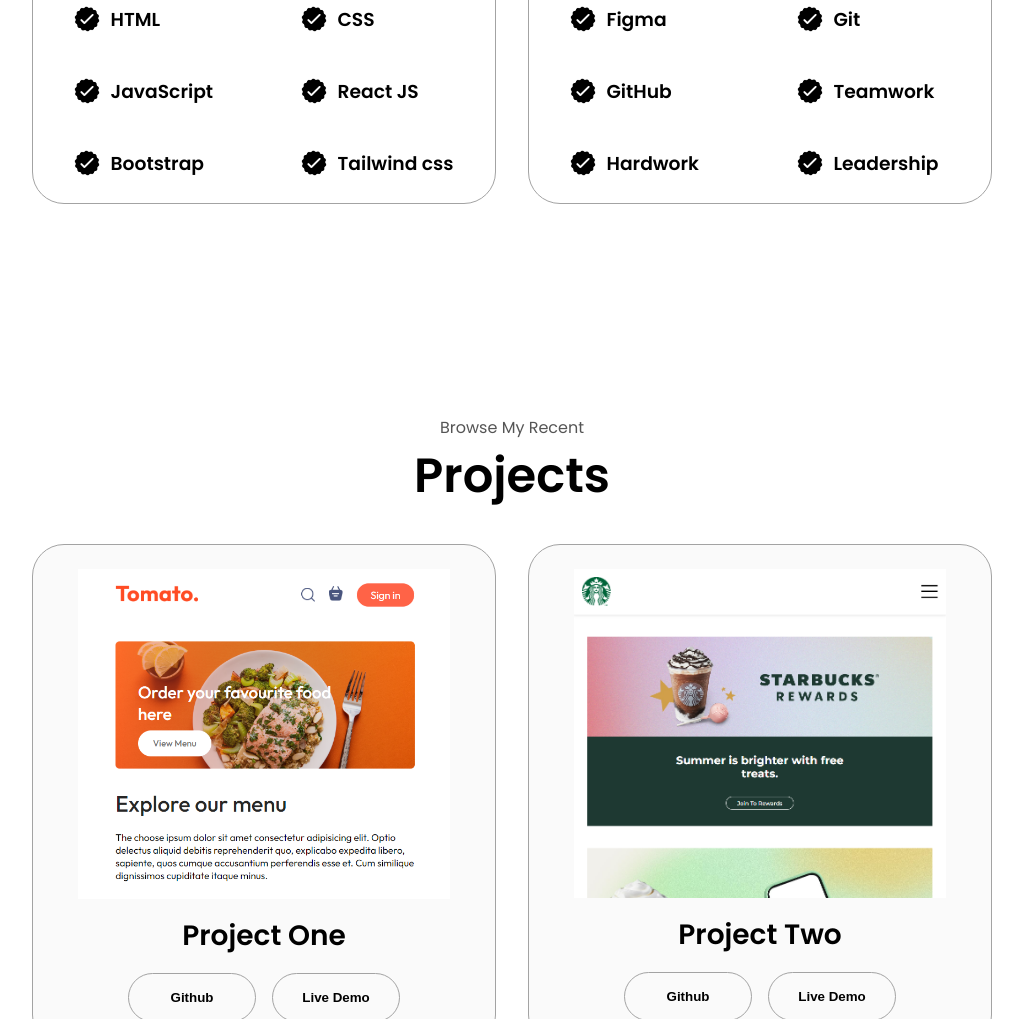
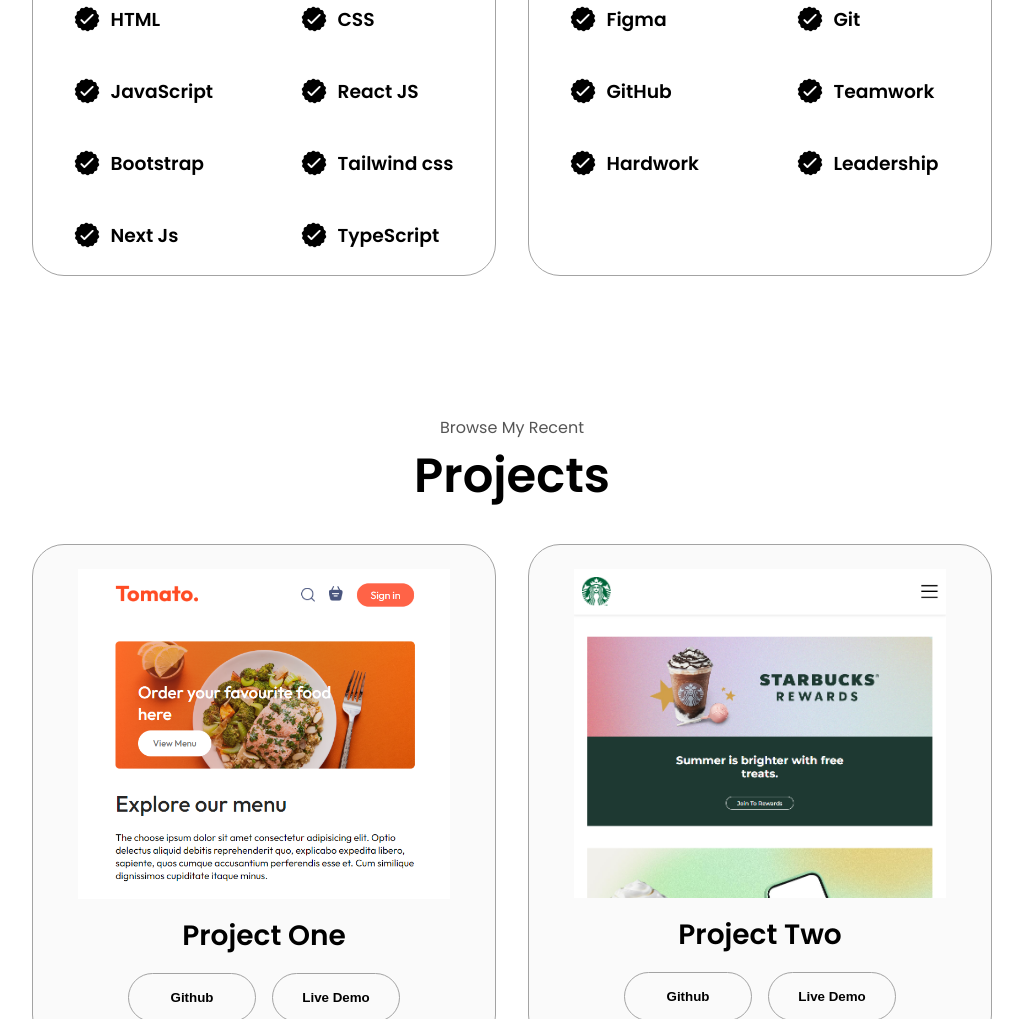
Before and after one commit to cxAbdulloh/My-Resume, a plain HTML site: page index.html in a window 1280 px wide. Shown: the part 1793-2812 px from the top of the page, without its empty margins (128-1151 px from the left). Drawn offline with Linux system fonts and the light colour scheme.

Commit message:
update index.html
fix the bug

```diff
--- a/index.html
+++ b/index.html
@@ -168,6 +168,26 @@
                 />
                 <div>
                   <h3>Tailwind css</h3>
+                </div>
+              </article>
+              <article>
+                <img
+                  src="./assets/checkmark.png"
+                  alt="Experience icon"
+                  class="icon"
+                />
+                <div>
+                  <h3>Next Js</h3>
+                </div>
+              </article>
+              <article>
+                <img
+                  src="./assets/checkmark.png"
+                  alt="Experience icon"
+                  class="icon"
+                />
+                <div>
+                  <h3>TypeScript</h3>
                 </div>
               </article>
             </div>
```
